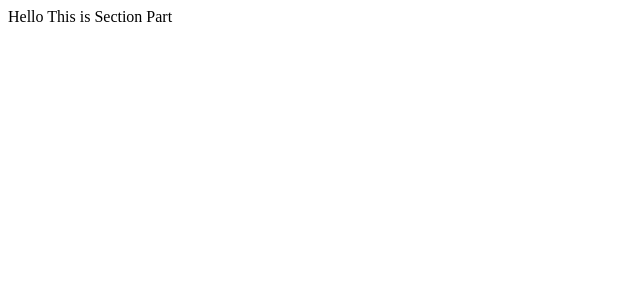
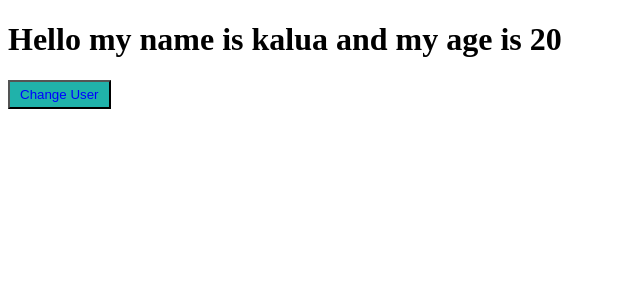
Before and after one commit to atultiwari7388/reactjs-Oct-2024, a React (Vite) app in the folder react-first/: page / in a window 1280 px wide. Shown: the top 300 px of the page, without its empty margins (0-640 px from the left). Built offline with nearby package versions, Linux system fonts and the light colour scheme.

Commit message:
jsx done

```diff
--- a/react-first/src/App.jsx
+++ b/react-first/src/App.jsx
@@ -1,5 +1,26 @@
-const App = () => {
-  return <section>Hello This is Section Part</section>;
+export default function App() {
+  let user = "kalua";
+  const age = 20;
+
+  const changeUserBtn = () => {
+    user = "Aryan";
+    console.log(`Our New user is ${user}`);
+  };
+
+  return (
+    <div>
+      <h1>
+        Hello my name is {user} and my age is {age}
+      </h1>
+      <button style={buttonStyle} onClick={changeUserBtn}>
+        Change User
+      </button>
+    </div>
+  );
+}
+
+const buttonStyle = {
+  color: "blue",
+  backgroundColor: "lightseagreen",
+  padding: "5px 10px",
 };
-
-export default App;
```
Also changed, not shown: 1 other file (tests, documents, lock files or other folders).
